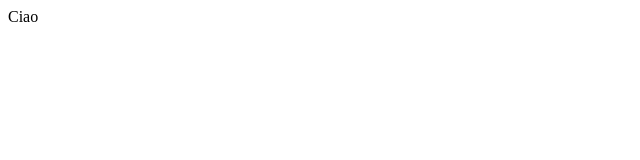
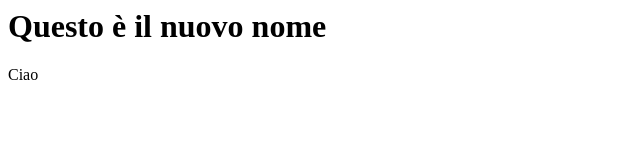
Before and after one commit to Giuliopretis/pw2018m, a plain HTML site: page index.html in a window 1280 px wide. Shown: the whole page, without its empty margins (0-640 px from the left). Drawn offline with Linux system fonts and the light colour scheme.

Commit message:
Nuovo commit

```diff
--- a/index.html
+++ b/index.html
@@ -1,5 +1,6 @@
 <html>
 <body>
+<h1>Questo è il nuovo nome</h1>
 <p>Ciao<P>
 </body>
 </html>
```
